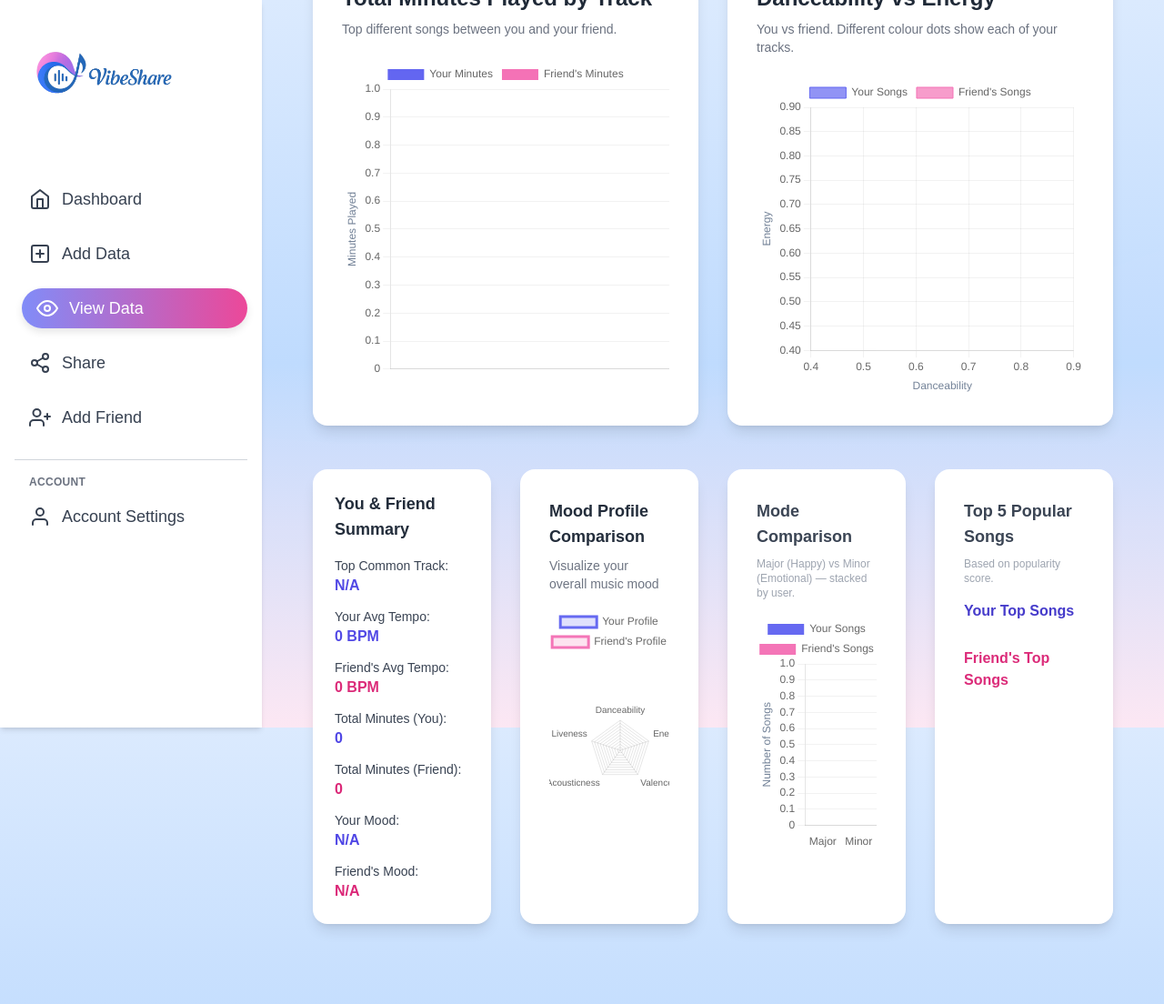
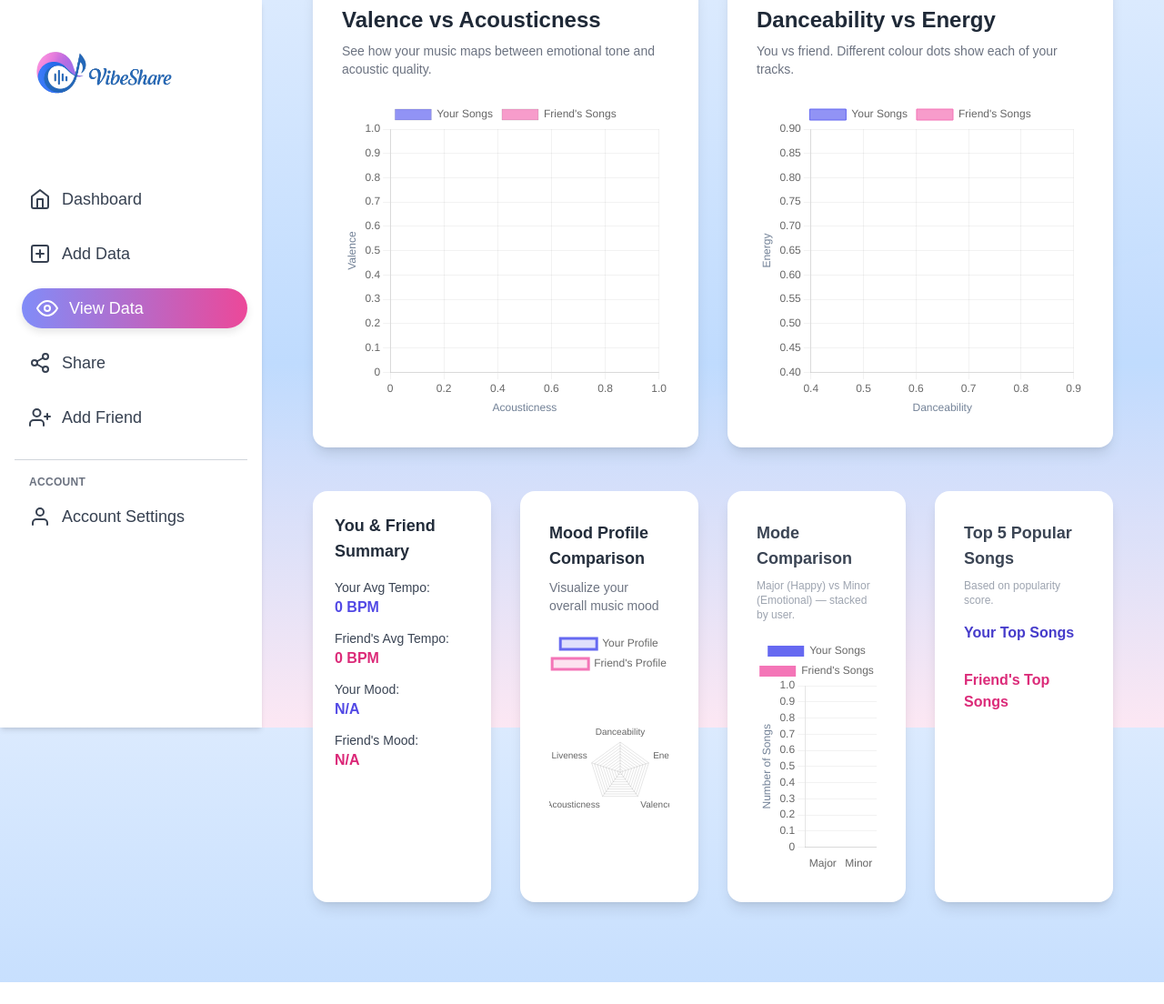
Before and after one commit to LithikaAA/CITS3403group_gc_74, a Flask app: page /share/shared in a window 1280 px wide. Shown: the whole page at 91% size. After the commit the page ends 1080 px from the top, so only its background shows below. Run offline with Flask 3, Linux system fonts and the light colour scheme; a user stored in the database is signed in; tables that the repository leaves empty hold one stand-in row (values such as "Sample post"); parts of the project's set-up code (start-up, migrations or seed data) failed here and were passed over; some libraries are stand-ins or nearby versions.

Commit message:
Adjusted 'You & your friend' graph

```diff
--- a/app/static/js/shared-playlist-dropdown.js
+++ b/app/static/js/shared-playlist-dropdown.js
@@ -83,7 +83,7 @@ document.addEventListener('DOMContentLoaded', function() {
 
     // Initialize or update all charts
     function initializeOrUpdateCharts(data) {
-      //initializeOrUpdateValenceChart(data.valence_acousticness);
+      initializeOrUpdateValenceChart(data.valence_acousticness);
       initializeOrUpdateDanceabilityChart(data.comparison_bubble);
       initializeOrUpdateMoodChart(data.comparison_mood);
       initializeOrUpdateModeChart(data.comparison_mode);
--- a/app/templates/shared_dashboard.html
+++ b/app/templates/shared_dashboard.html
@@ -80,14 +80,15 @@
     <div class="max-w-screen-2xl mx-auto px-6">
       <div class="grid grid-cols-1 md:grid-cols-2 gap-8 mb-8">
 
-        <!-- Total Minutes Played by Track -->
+        <!-- Valence vs Acousticness Chart -->
         <div class="bg-white rounded-2xl shadow-lg p-8 min-h-[400px]">
-          <h2 class="text-2xl font-bold text-gray-800 mb-2">Total Minutes Played by Track</h2>
-          <p class="text-sm text-gray-500 mb-6">Top different songs between you and your friend.</p>
+          <h2 class="text-2xl font-bold text-gray-800 mb-2">Valence vs Acousticness</h2>
+          <p class="text-sm text-gray-500 mb-6">See how your music maps between emotional tone and acoustic quality.</p>
           <div class="w-full h-[350px] min-h-[350px]">
-            <canvas id="minutesByTrack" class="w-full h-full"></canvas>
+            <canvas id="valenceAcousticness" class="w-full h-full"></canvas>
           </div>
         </div>
+
 
         <!-- Danceability vs Energy -->
         <div class="bg-white rounded-2xl shadow-lg p-8 min-h-[400px]">
@@ -110,10 +111,10 @@
           <h2 class="text-lg font-bold text-gray-800 mb-4">You & Friend Summary</h2>
 
           <div class="space-y-3">
-            <div>
+            <!-- <div>
               <p class="text-sm font-medium text-gray-700">Top Common Track:</p>
               <p class="font-semibold text-indigo-600" data-summary="common-track">{{ shared_summary.common_track }}</p>
-            </div>
+            </div> -->
 
             <div>
               <p class="text-sm font-medium text-gray-700">Your Avg Tempo:</p>
@@ -125,7 +126,7 @@
               <p class="font-semibold text-pink-600" data-summary="friend-avg-tempo">{{ shared_summary.friend_avg_tempo }} BPM</p>
             </div>
 
-            <div>
+            <!-- <div>
               <p class="text-sm font-medium text-gray-700">Total Minutes (You):</p>
               <p class="font-semibold text-indigo-600" data-summary="your-total-minutes">{{ shared_summary.your_total_minutes }}</p>
             </div>
@@ -133,7 +134,7 @@
             <div>
               <p class="text-sm font-medium text-gray-700">Total Minutes (Friend):</p>
               <p class="font-semibold text-pink-600" data-summary="friend-total-minutes">{{ shared_summary.friend_total_minutes }}</p>
-            </div>
+            </div> -->
 
             <div>
               <p class="text-sm font-medium text-gray-700">Your Mood:</p>
@@ -226,6 +227,7 @@
       you: {{ top_popular_songs.you | tojson | safe }},
       friend: {{ top_popular_songs.friend | tojson | safe }}
     };
+
   </script>
 
   <!-- Chart.js library -->
```
